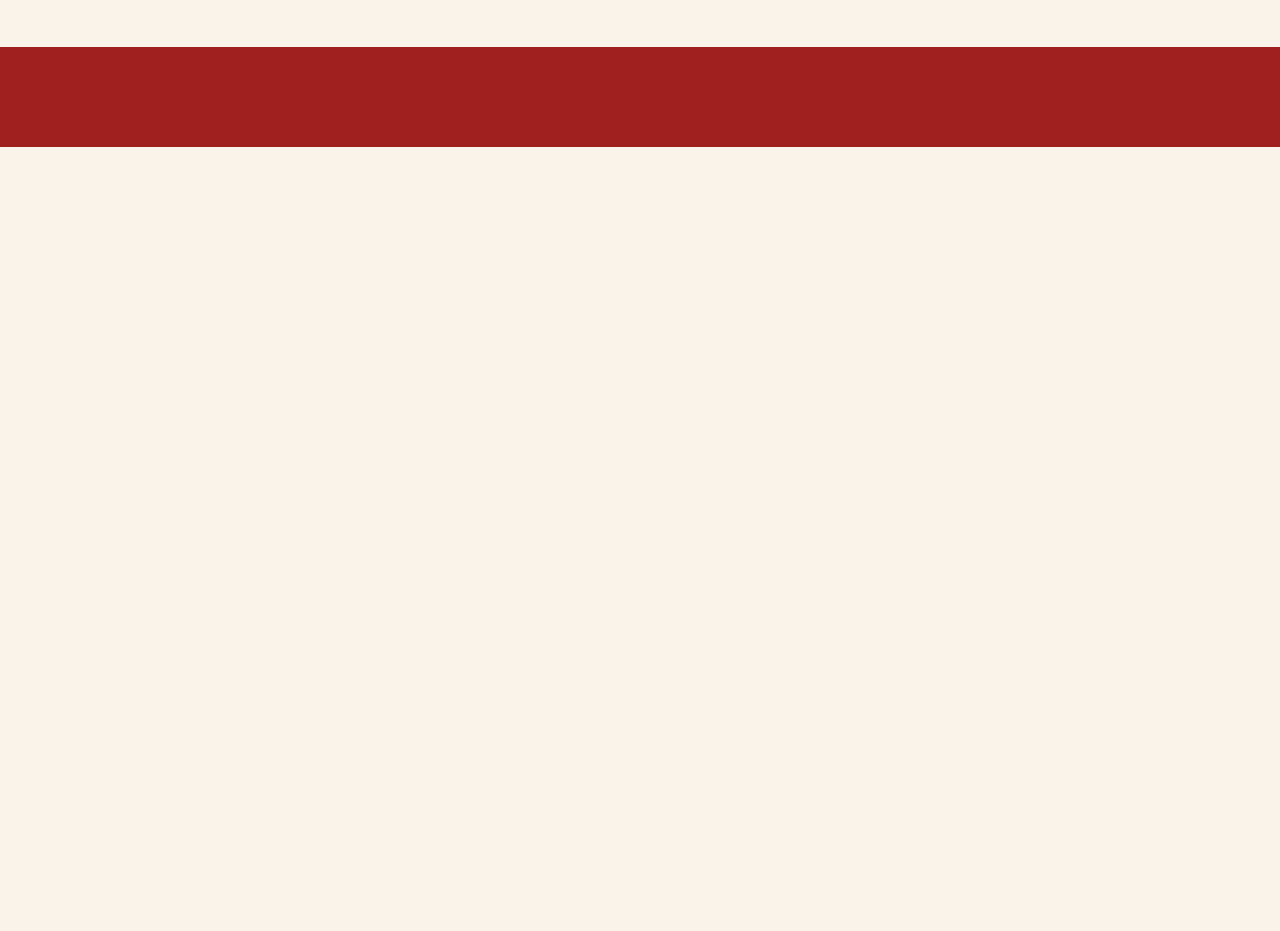
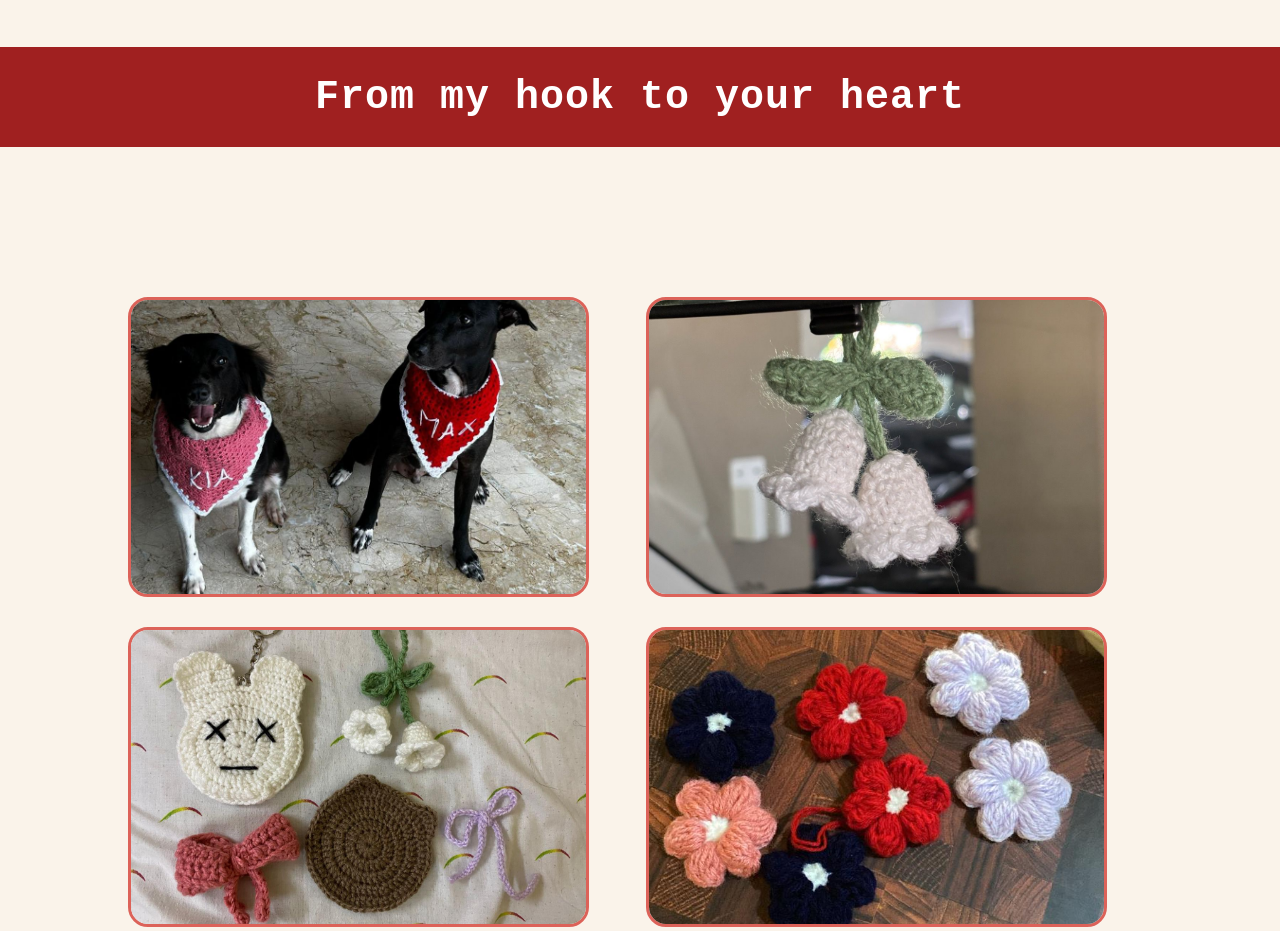
Before and after one commit to ahaan000/crotchet, a plain HTML site: page index.html in a window 1280 px wide. Shown: the part 637-1568 px from the top of the page. Before the commit the page ends 1534 px from the top, so only its background shows below. Drawn offline with Linux system fonts and the light colour scheme; a web font is replaced by a local one.

Commit message:
Update index.html

```diff
--- a/index.html
+++ b/index.html
@@ -35,11 +35,14 @@
                     </div>
         </div>
 
-        <div class="borderone"></div>
+        <div class="borderone"><h2>From my hook to your heart</h2></div>
 
 
         <div class="album">
-
+            <div class="picone"><img src="./Max & Kia.jpg" /></div>
+            <div class="pictwo"><img src="./Meena car.jpg" /></div>
+            <div class="picthree"><img src="./assortment.jpg" /></div>
+            <div class="picfour"><img src="./PHOTO-2025-08-02-19-24-46.jpg" /></div>
         </div>
 
 </body>
```
